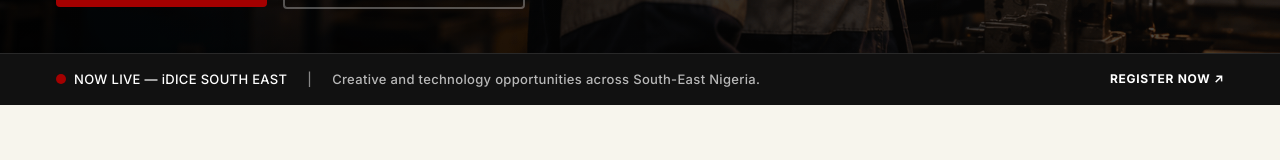
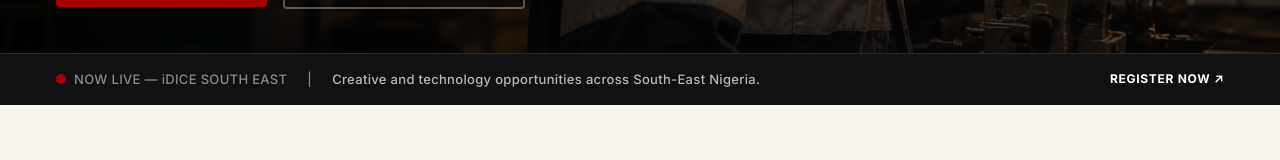
Before and after one commit to dygtech/reskill-africa-new, a Next.js app: page / in a window 1280 px wide. Shown: the part 588-748 px from the top of the page. Built offline with nearby package versions, Linux system fonts and the light colour scheme.

Commit message:
fix: pulse now live text

```diff
--- a/components/home/HeroSection.tsx
+++ b/components/home/HeroSection.tsx
@@ -61,7 +61,7 @@ export function HeroSection() {
                 <span className="animate-ping absolute inline-flex h-full w-full rounded-full bg-rsa-red opacity-75"></span>
                 <span className="relative inline-flex rounded-full h-2.5 w-2.5 bg-rsa-red"></span>
               </span>
-              NOW LIVE — iDICE SOUTH EAST
+              <span className="animate-pulse">NOW LIVE — iDICE SOUTH EAST</span>
             </span>
             <span className="hidden md:inline text-white/50 px-2">|</span>
             <span className="hidden md:inline text-white/70">
```
